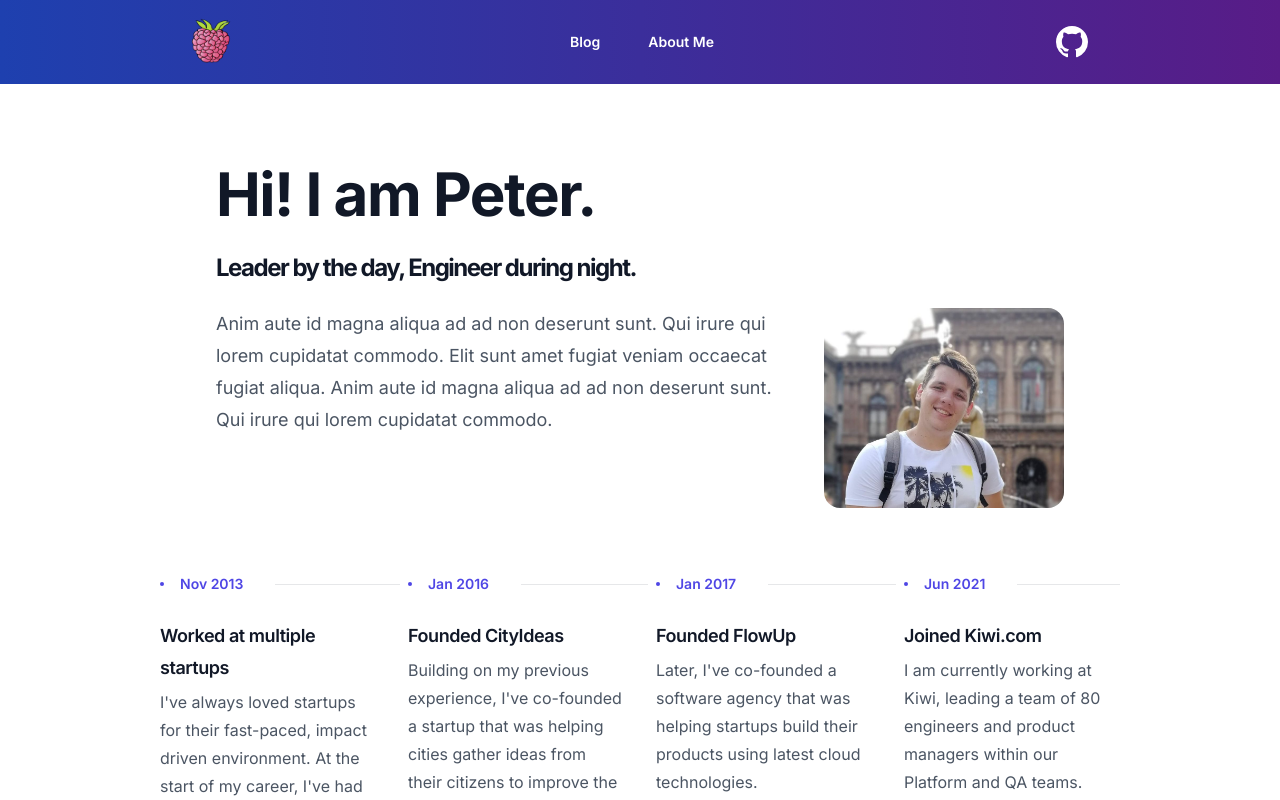
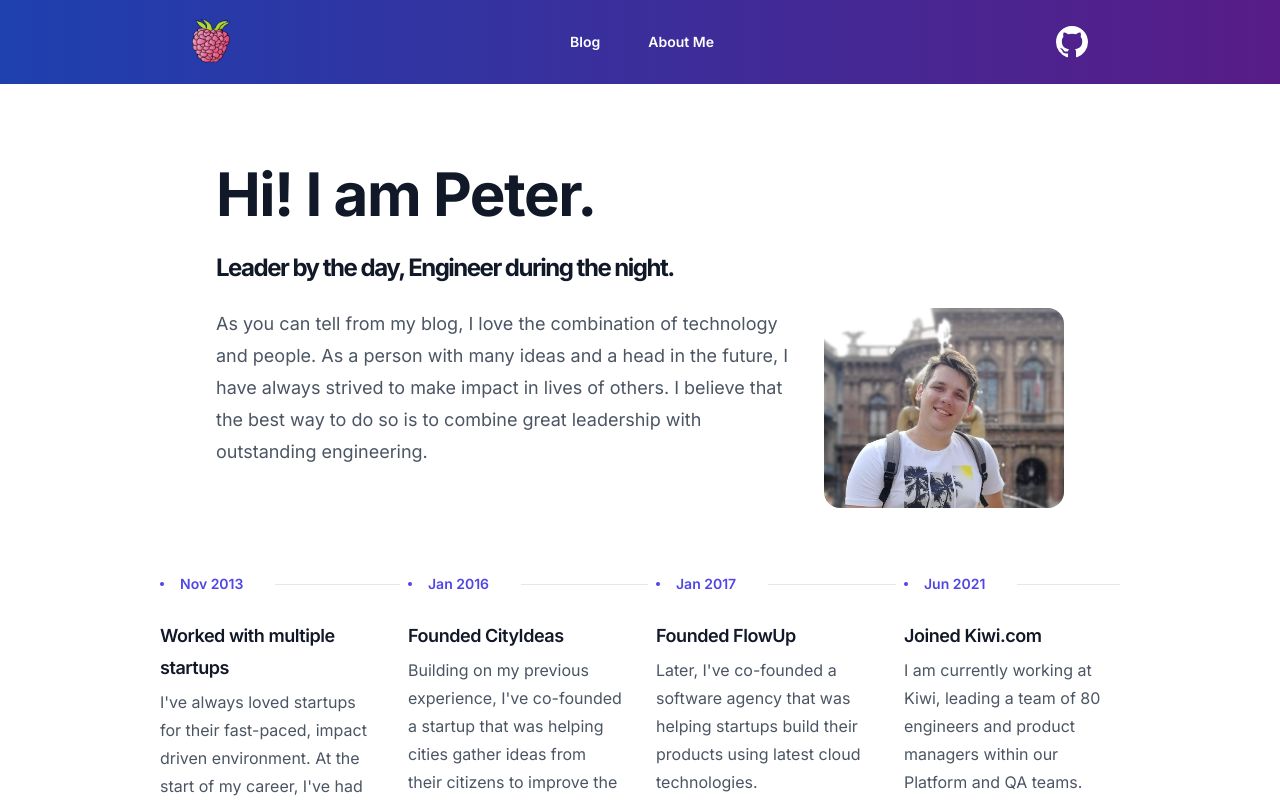
Before and after one commit to petomalina/site, a Next.js app: page /about in a window 1280 px wide. Shown: the top 800 px of the page. Built offline with nearby package versions, Linux system fonts and the light colour scheme.

Commit message:
feat(about): add more text instead of lorem ipsm

```diff
--- a/app/about/page.tsx
+++ b/app/about/page.tsx
@@ -2,7 +2,7 @@ import Image from 'next/image'
 
 const timeline = [
   {
-    name: 'Worked at multiple startups',
+    name: 'Worked with multiple startups',
     description:
       'I\'ve always loved startups for their fast-paced, impact driven environment. At the start of my career, I\'ve had a chance to work for a few.',
     date: 'Nov 2013',
@@ -68,13 +68,13 @@ export default function About() {
         <div className="mx-auto max-w-2xl lg:mx-0 lg:grid lg:max-w-none lg:grid-cols-2 lg:gap-x-16 lg:gap-y-6 xl:grid-cols-1 xl:grid-rows-1 xl:gap-x-8">
           <h1 className="max-w-1xl text-4xl font-bold tracking-tight text-gray-900 sm:text-6xl lg:col-span-2 xl:col-auto">
             Hi! I am Peter. <br />
-            <span className="text-2xl">Leader by the day, Engineer during night.</span>
+            <span className="text-2xl">Leader by the day, Engineer during the night.</span>
           </h1>
           <div className="mt-6 max-w-xl lg:mt-0 xl:col-end-1 xl:row-start-1">
             <p className="text-lg leading-8 text-gray-600">
-              Anim aute id magna aliqua ad ad non deserunt sunt. Qui irure qui lorem cupidatat commodo. Elit sunt
-              amet fugiat veniam occaecat fugiat aliqua. Anim aute id magna aliqua ad ad non deserunt sunt. Qui
-              irure qui lorem cupidatat commodo.
+              As you can tell from my blog, I love the combination of technology and people. As a person with many ideas
+              and a head in the future, I have always strived to make impact in lives of others. I believe that the best way to do so is to
+              combine great leadership with outstanding engineering.
             </p>
           </div>
           <Image src="profile_pic.jpg" alt="Picutre of the author" width={500} height={500}
```
